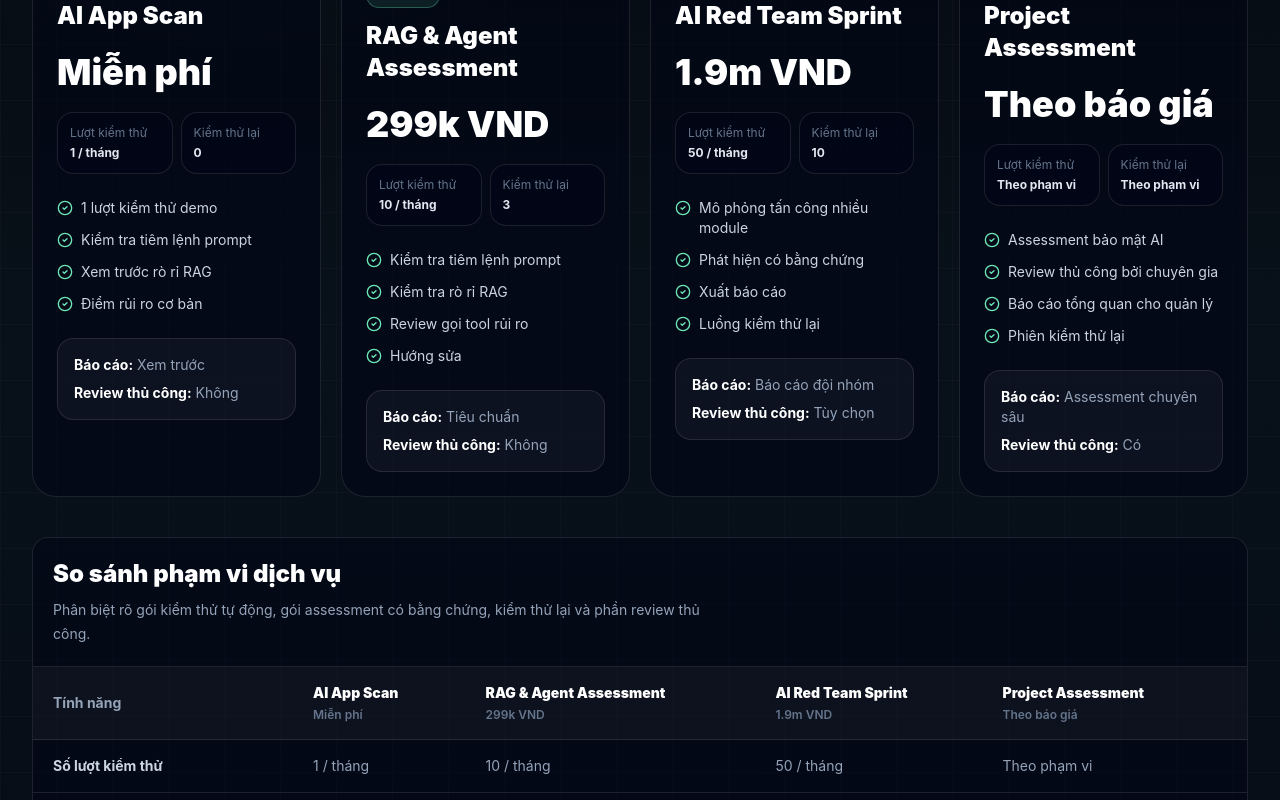
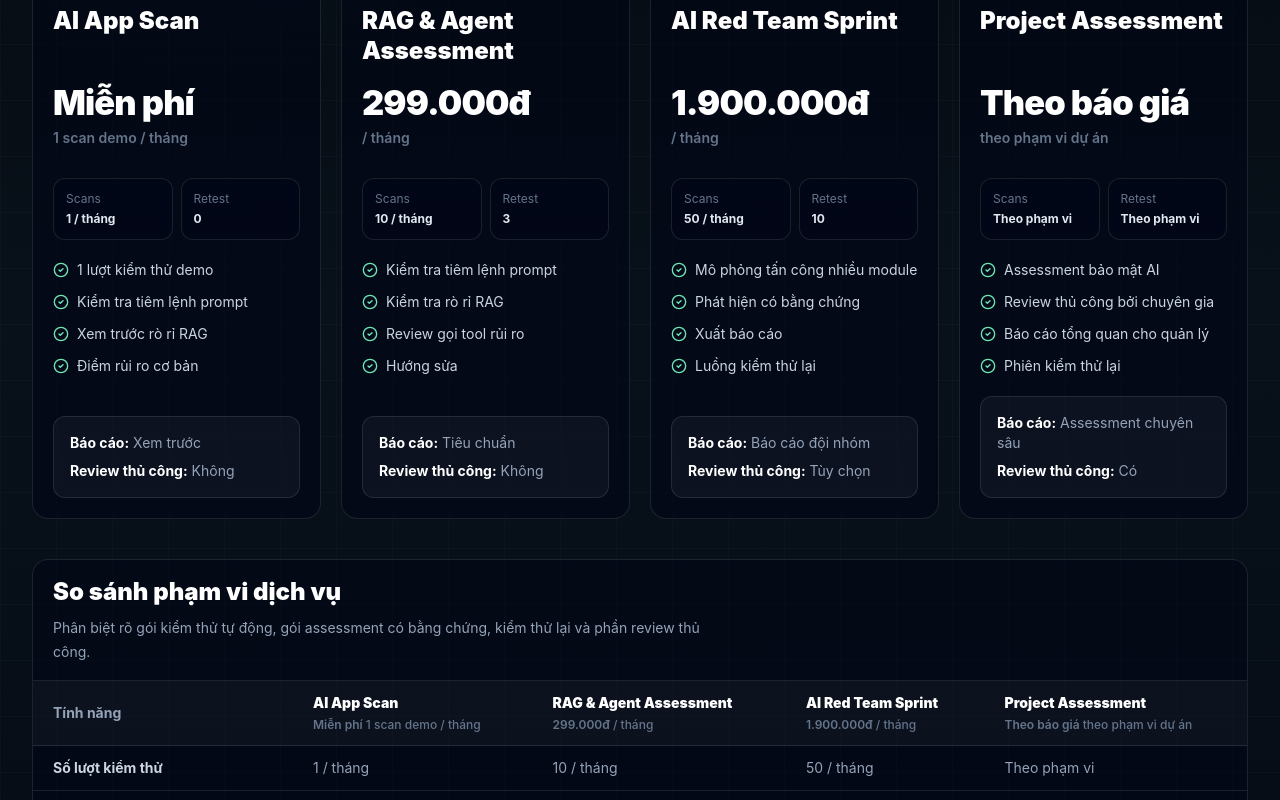
Before and after one commit to BlueCloudK/GreenShield, a React (Vite) app: page /products in a window 1280 px wide. Shown: the part 460-1260 px from the top of the page. Built offline with nearby package versions, Linux system fonts and the light colour scheme.

Commit message:
Polish pricing cards and VND display

```diff
--- a/src/components/pricing/PricingComparison.jsx
+++ b/src/components/pricing/PricingComparison.jsx
@@ -53,21 +53,24 @@ function FeatureValue({ value }) {
 export function PricingComparison({ plans }) {
   return (
     <div className="w-full min-w-0 max-w-full overflow-hidden rounded-2xl border border-white/10 bg-slate-950/55">
-      <div className="border-b border-white/10 px-5 py-5">
+      <div className="border-b border-white/10 px-5 py-4">
         <h2 className="text-2xl font-black text-white">So sánh phạm vi dịch vụ</h2>
         <p className="mt-2 max-w-2xl text-sm leading-6 text-slate-400">
           Phân biệt rõ gói kiểm thử tự động, gói assessment có bằng chứng, kiểm thử lại và phần review thủ công.
         </p>
       </div>
       <div className="max-w-full overflow-x-auto">
-        <table className="w-full min-w-[900px] text-left text-sm">
+        <table className="w-full min-w-[960px] text-left text-sm">
           <thead className="bg-white/[0.035] text-slate-400">
             <tr>
-              <th className="w-[260px] px-5 py-4 font-bold">Tính năng</th>
+              <th className="w-[260px] px-5 py-3 font-bold">Tính năng</th>
               {plans.map((plan) => (
-                <th className="px-5 py-4" key={plan.name}>
+                <th className="px-5 py-3 align-top" key={plan.name}>
                   <p className="font-black text-white">{plan.name}</p>
-                  <p className="mt-1 text-xs font-semibold text-slate-500">{plan.price}</p>
+                  <p className="mt-1 text-xs font-semibold text-slate-500">
+                    {plan.price}
+                    {plan.priceNote ? <span className="font-medium"> {plan.priceNote}</span> : null}
+                  </p>
                 </th>
               ))}
             </tr>
@@ -75,9 +78,9 @@ export function PricingComparison({ plans }) {
           <tbody>
             {rows.map((row) => (
               <tr className="border-t border-white/10 hover:bg-white/[0.025]" key={row.label}>
-                <td className="px-5 py-4 font-bold text-slate-300">{row.label}</td>
+                <td className="px-5 py-3 font-bold text-slate-300">{row.label}</td>
                 {plans.map((plan) => (
-                  <td className="px-5 py-4 text-slate-400" key={`${plan.name}-${row.label}`}>
+                  <td className="px-5 py-3 text-slate-400" key={`${plan.name}-${row.label}`}>
                     {row.type === "feature" ? (
                       <FeatureValue value={row.values[plans.indexOf(plan)]} />
                     ) : (
--- a/src/data/scans.js
+++ b/src/data/scans.js
@@ -148,6 +148,7 @@ export const pricingPlans = [
     name: "AI App Scan",
     targetUser: "Builder và đội sản phẩm AI nhỏ",
     price: "Miễn phí",
+    priceNote: "1 scan demo / tháng",
     features: ["1 lượt kiểm thử demo", "Kiểm tra tiêm lệnh prompt", "Xem trước rò rỉ RAG", "Điểm rủi ro cơ bản"],
     scanQuota: "1 / tháng",
     reportLevel: "Xem trước",
@@ -157,7 +158,8 @@ export const pricingPlans = [
   {
     name: "RAG & Agent Assessment",
     targetUser: "Startup đang triển khai RAG hoặc AI agent",
-    price: "299k VND",
+    price: "299.000đ",
+    priceNote: "/ tháng",
     features: ["Kiểm tra tiêm lệnh prompt", "Kiểm tra rò rỉ RAG", "Review gọi tool rủi ro", "Hướng sửa"],
     scanQuota: "10 / tháng",
     reportLevel: "Tiêu chuẩn",
@@ -167,7 +169,8 @@ export const pricingPlans = [
   {
     name: "AI Red Team Sprint",
     targetUser: "Đội AI cần báo cáo và kiểm thử lại",
-    price: "1.9m VND",
+    price: "1.900.000đ",
+    priceNote: "/ tháng",
     features: ["Mô phỏng tấn công nhiều module", "Phát hiện có bằng chứng", "Xuất báo cáo", "Luồng kiểm thử lại"],
     scanQuota: "50 / tháng",
     reportLevel: "Báo cáo đội nhóm",
@@ -178,6 +181,7 @@ export const pricingPlans = [
     name: "Project Assessment",
     targetUser: "Startup và SME Việt Nam",
     price: "Theo báo giá",
+    priceNote: "theo phạm vi dự án",
     features: ["Assessment bảo mật AI", "Review thủ công bởi chuyên gia", "Báo cáo tổng quan cho quản lý", "Phiên kiểm thử lại"],
     scanQuota: "Theo phạm vi",
     reportLevel: "Assessment chuyên sâu",
--- a/src/pages/ProductsPage.jsx
+++ b/src/pages/ProductsPage.jsx
@@ -18,14 +18,14 @@ export default function ProductsPage() {
         <Button className="w-full sm:w-fit" to="/contact">Yêu cầu assessment</Button>
       </div>
 
-      <div className="mt-10 grid grid-cols-1 gap-5 lg:grid-cols-4">
+      <div className="mt-10 grid grid-cols-1 items-stretch gap-5 md:grid-cols-2 xl:grid-cols-4">
         {pricingPlans.map((plan) => (
           <article
-            className={`glass-panel min-w-0 rounded-3xl p-6 ${plan.name === "RAG & Agent Assessment" ? "border-emerald-300/40 shadow-[0_0_42px_rgba(74,222,128,0.13)]" : ""}`}
+            className={`glass-panel flex min-w-0 flex-col rounded-2xl p-5 ${plan.name === "RAG & Agent Assessment" ? "border-emerald-300/40 shadow-[0_0_42px_rgba(74,222,128,0.13)]" : ""}`}
             key={plan.name}
           >
-            <div className="flex min-w-0 flex-wrap items-start justify-between gap-3">
-              <p className="min-w-0 text-sm font-bold text-emerald-300">{plan.targetUser}</p>
+            <div className="flex min-h-[4.25rem] min-w-0 items-start justify-between gap-3">
+              <p className="min-w-0 text-sm font-bold leading-5 text-emerald-300">{plan.targetUser}</p>
               <span
                 className={`shrink-0 rounded-full border px-2.5 py-1 text-xs font-black ${
                   plan.name === "RAG & Agent Assessment"
@@ -36,19 +36,22 @@ export default function ProductsPage() {
                 {planBadges[pricingPlans.indexOf(plan)]}
               </span>
             </div>
-            <h2 className="mt-3 text-2xl font-black text-white">{plan.name}</h2>
-            <p className="mt-5 text-4xl font-black text-white">{plan.price}</p>
+            <h2 className="mt-3 min-h-[4rem] text-2xl font-black leading-tight text-white">{plan.name}</h2>
+            <div className="mt-4 min-h-[4.5rem]">
+              <p className="text-[2.15rem] font-black leading-none tracking-tight text-white">{plan.price}</p>
+              <p className="mt-2 text-sm font-semibold text-slate-500">{plan.priceNote}</p>
+            </div>
             <div className="mt-5 grid gap-2 text-xs sm:grid-cols-2">
-              <div className="rounded-2xl border border-white/10 bg-slate-950/45 p-3">
-                <p className="text-slate-500">Lượt kiểm thử</p>
+              <div className="rounded-xl border border-white/10 bg-slate-950/45 p-3">
+                <p className="text-slate-500">Scans</p>
                 <p className="mt-1 font-bold text-slate-200">{plan.scanQuota}</p>
               </div>
-              <div className="rounded-2xl border border-white/10 bg-slate-950/45 p-3">
-                <p className="text-slate-500">Kiểm thử lại</p>
+              <div className="rounded-xl border border-white/10 bg-slate-950/45 p-3">
+                <p className="text-slate-500">Retest</p>
                 <p className="mt-1 font-bold text-slate-200">{plan.retestCount}</p>
               </div>
             </div>
-            <ul className="mt-6 space-y-3 text-sm text-slate-300">
+            <ul className="mt-5 min-h-[8.5rem] space-y-3 text-sm text-slate-300">
               {plan.features.map((feature) => (
                 <li className="flex gap-2" key={feature}>
                   <CheckCircle2 className="mt-0.5 shrink-0 text-emerald-300" size={16} aria-hidden="true" />
@@ -56,7 +59,7 @@ export default function ProductsPage() {
                 </li>
               ))}
             </ul>
-            <div className="mt-6 rounded-2xl border border-white/10 bg-white/[0.04] p-4 text-sm text-slate-400">
+            <div className="mt-auto rounded-xl border border-white/10 bg-white/[0.04] p-4 text-sm text-slate-400">
               <p>
                 <span className="font-bold text-white">Báo cáo:</span> {plan.reportLevel}
               </p>
```
